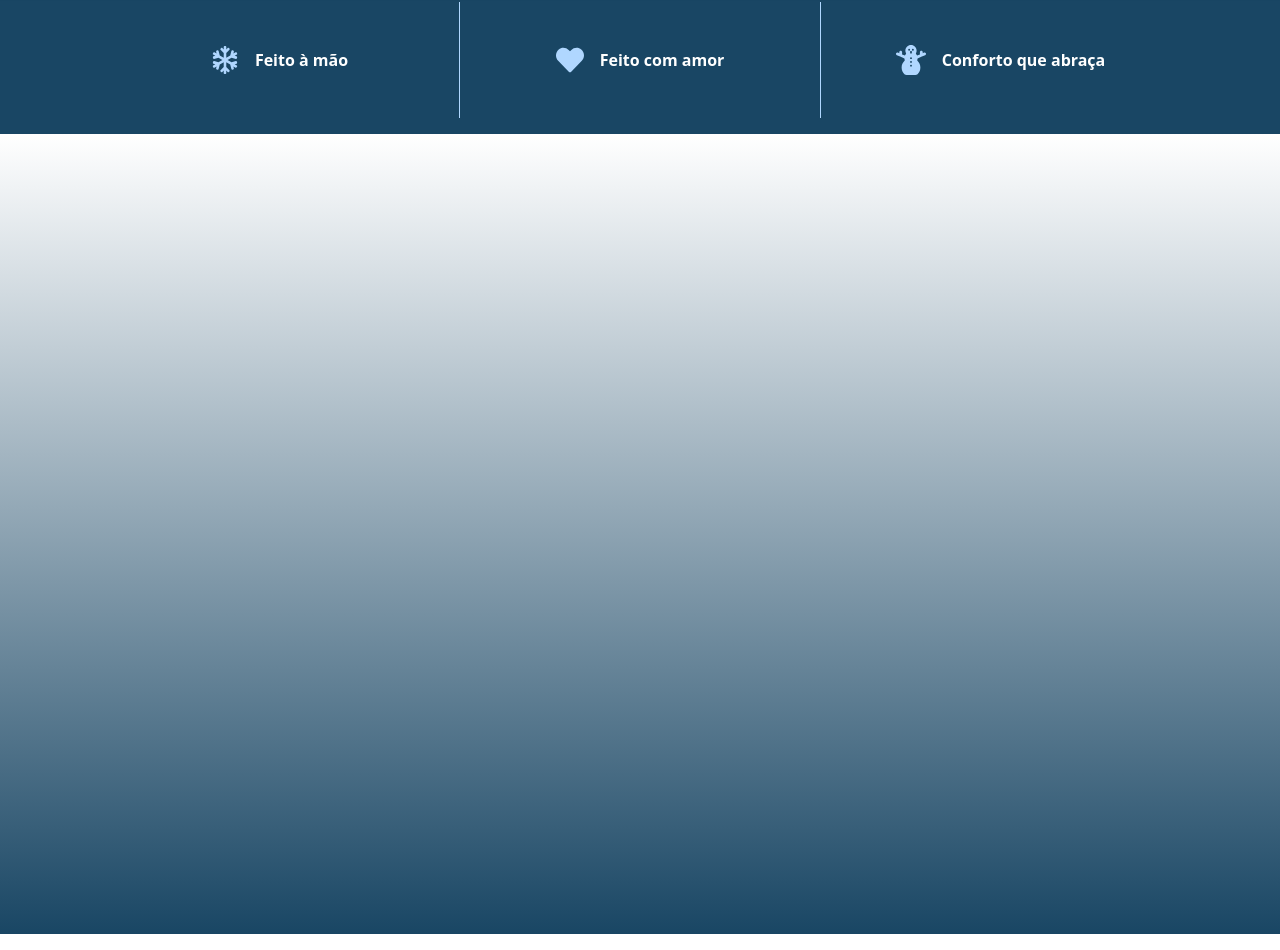
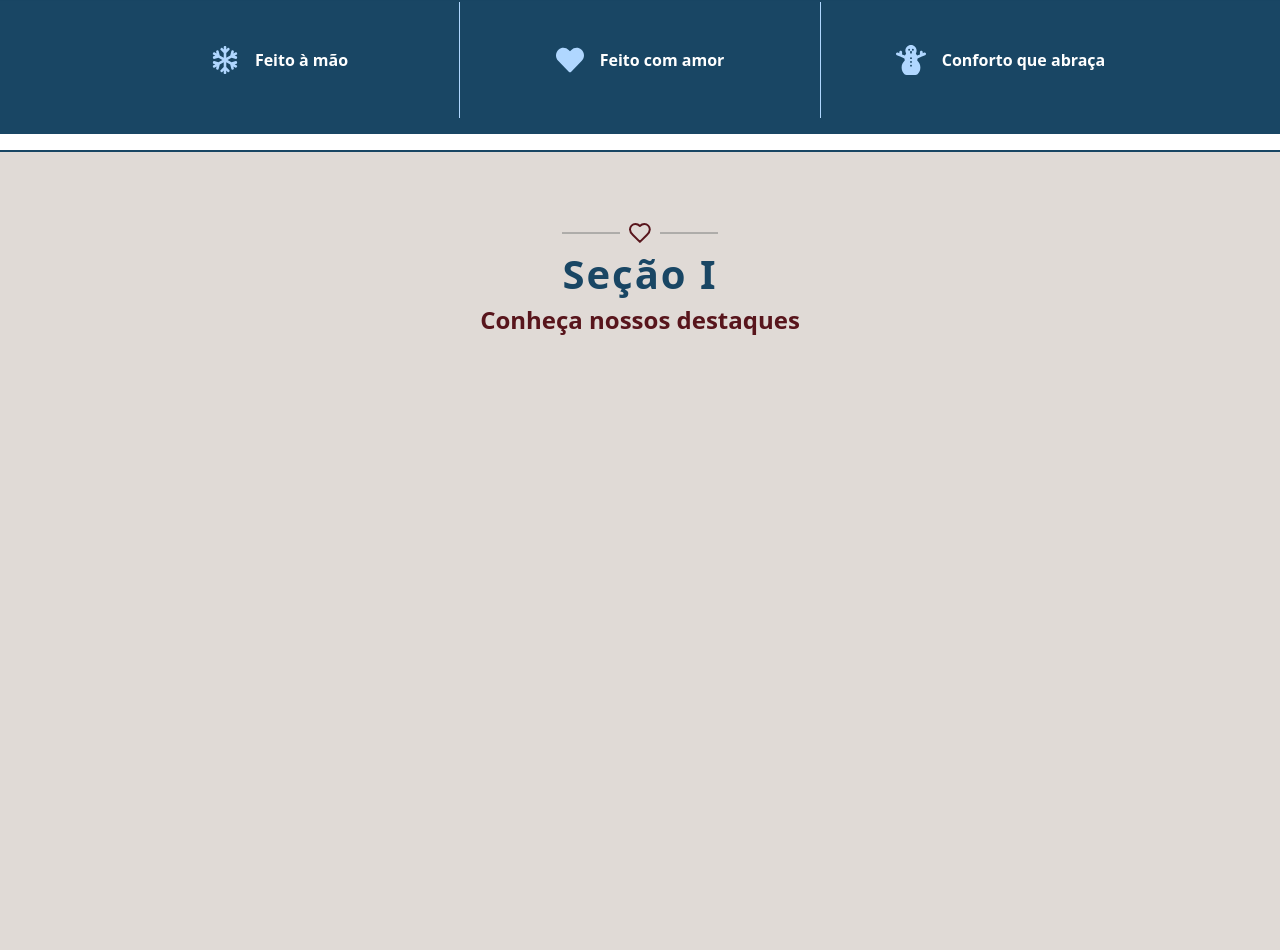
Before and after one commit to adceduardo/happy-winter, a React (Vite) app in the folder happy-winter/: page / in a window 1280 px wide. Shown: the part 666-1616 px from the top of the page. Built offline with nearby package versions, Linux system fonts and the light colour scheme.

Commit message:
[feat] start of the products section

```diff
--- a/happy-winter/src/components/Content/Content.css
+++ b/happy-winter/src/components/Content/Content.css
@@ -1,9 +1,3 @@
-section {
-  height: 100vh;
-  width: 100%;
-  background: linear-gradient(180deg, #fff, var(--color-primary));
-}
-
 .presentation-section {
   padding: var(--padding-lg);
   height: calc(100dvh - var(--header-height));
@@ -85,7 +79,7 @@ section {
 
 .section-show .presentation-footer ul li:nth-child(1) {
   animation: slideFromLeft 0.6s ease-in;
-  border-right: 1px solid var(--color-light-200);
+  border-right: 1px solid var(--color-light);
 }
 
 .section-show .presentation-footer ul li:nth-child(2) {
@@ -94,7 +88,7 @@ section {
 
 .section-show .presentation-footer ul li:nth-child(3) {
   animation: slideFromRight 0.6s ease-in;
-  border-left: 1px solid var(--color-light-200);
+  border-left: 1px solid var(--color-light);
 }
 
 .section-hide .presentation-footer ul li {
@@ -103,7 +97,7 @@ section {
 }
 
 .presentation-footer svg {
-  color: var(--color-light-200);
+  color: var(--color-light);
 }
 
 @media (max-width: 1440px) {
--- a/happy-winter/src/components/Content/Content.jsx
+++ b/happy-winter/src/components/Content/Content.jsx
@@ -5,6 +5,7 @@ import { FaSnowman } from "react-icons/fa6";
 import { PresentationCard } from "../PresentationCard/PresentationCard";
 import { PresentationCardMobile } from "../PresentationCardMobile/PresentationCardMobile";
 import { useEffect, useRef } from "react";
+import { ProductSection } from "../ProductSection/ProductSection";
 
 export function Content({ isMobile }) {
   const presentation = useRef();
@@ -18,11 +19,9 @@ export function Content({ isMobile }) {
           if (entry.isIntersecting) {
             entry.target.classList.remove("section-hide");
             entry.target.classList.add("section-show");
-          }
-
-          else{
+          } else {
             entry.target.classList.remove("section-show");
-             entry.target.classList.add("section-hide");
+            entry.target.classList.add("section-hide");
           }
         });
       },
@@ -64,7 +63,8 @@ export function Content({ isMobile }) {
           </ul>
         </article>
       </section>
-      <section ref={product} className="product-section"></section>
+
+      <ProductSection nameRef={product} />
     </>
   );
 }
--- a/happy-winter/src/components/Header/Header.css
+++ b/happy-winter/src/components/Header/Header.css
@@ -39,7 +39,7 @@ header a:hover {
   text-decoration: underline;
   text-decoration-thickness: 2px;
   text-underline-offset: 12px;
-  color: var(--color-secondary-text);
+  color: var(--color-secondary);
 }
 
 header nav li {
--- a/happy-winter/src/components/PresentationCard/PresentationCard.css
+++ b/happy-winter/src/components/PresentationCard/PresentationCard.css
@@ -43,21 +43,21 @@
   }
 
   p {
-    color: var(--color-secondary-text);
+    color: var(--color-secondary);
     font-weight: bold;
   }
 }
 
 .contact-button {
   position: absolute;
-  background: var(--color-secondary-text);
+  background: var(--color-secondary);
   padding: 8px 16px;
   border-radius: 8px;
   display: flex;
   gap: 8px;
   cursor: pointer;
   font-weight: bold;
-  border: 1px solid var(--color-secondary-text);
+  border: 1px solid var(--color-secondary);
   transition: linear 0.4s;
 }
 
@@ -76,11 +76,11 @@
 }
 
 .contact-button:hover button {
-  color: var(--color-secondary-text);
+  color: var(--color-secondary);
 }
 
 .contact-button:hover svg {
-  color: var(--color-secondary-text);
+  color: var(--color-secondary);
 }
 
 @media (max-width: 768px) {
--- /dev/null
+++ b/happy-winter/src/components/ProductSection/ProductSection.css
@@ -0,0 +1,48 @@
+.product-section {
+  height: 100vh;
+  width: 100%;
+  background: var(--color-sand);
+  padding: var(--padding-lg);
+  padding-top: 64px;
+  display: flex;
+  flex-direction: column;
+  align-items: center;
+  border-top: 2px solid var(--color-primary);
+  margin-top: 16px;
+
+  .header {
+    display: flex;
+    flex-direction: column;
+  }
+
+  span {
+    width: 100%;
+    display: flex;
+    align-items: center;
+  }
+
+  svg {
+    min-width: 20px;
+    margin: 0 8px;
+    color: var(--color-secondary);
+  }
+
+  hr {
+    background: var(--color-dark);
+    width: 50%;
+    height: 2px;
+  }
+
+  h2 {
+    font-size: 2.5rem;
+    font-weight: bold;
+    color: var(--color-primary);
+    letter-spacing: 2px;
+  }
+
+  h3 {
+    font-size: 1.5rem;
+    color: var(--color-secondary);
+    font-weight: bold;
+  }
+}
--- /dev/null
+++ b/happy-winter/src/components/ProductSection/ProductSection.jsx
@@ -0,0 +1,18 @@
+import { LuHeart } from "react-icons/lu";
+import "./ProductSection.css"
+
+export function ProductSection({ nameRef }) {
+  return (
+    <section ref={nameRef} className="product-section">
+      <div className="header">
+        <span>
+          <hr></hr>
+          <LuHeart size={32}/>
+          <hr></hr>
+        </span>
+        <h2>Seção I</h2>
+      </div>
+      <h3>Conheça nossos destaques</h3>
+    </section>
+  );
+}
--- a/happy-winter/src/styles/globals.css
+++ b/happy-winter/src/styles/globals.css
@@ -1,15 +1,15 @@
 :root {
+  font-size: 16px;
   --header-height: 116px;
-  font-size: 16px;
 
   --color-primary: #194664;
-  --color-secondary: #a31621;
-  --color-secondary-text: #58151c;
-  --color-light-100: #b0d7ff;
-  --color-light-200: #b0d7ff;
+  --color-secondary: #58151c;
+  --color-secondary-text: #a31621;
+  --color-light: #b0d7ff;
   --color-dark: #182825;
-  --ornament-color: #afa98d;
-  --surface: #f5fafd;
+  --color-ornament: #afa98d;
+  --color-sand: #e0dad6;
+  --color-surface: #f5fafd;
 
   --padding-lg: 0 100px;
   --padding-md: 0 50px;
```
